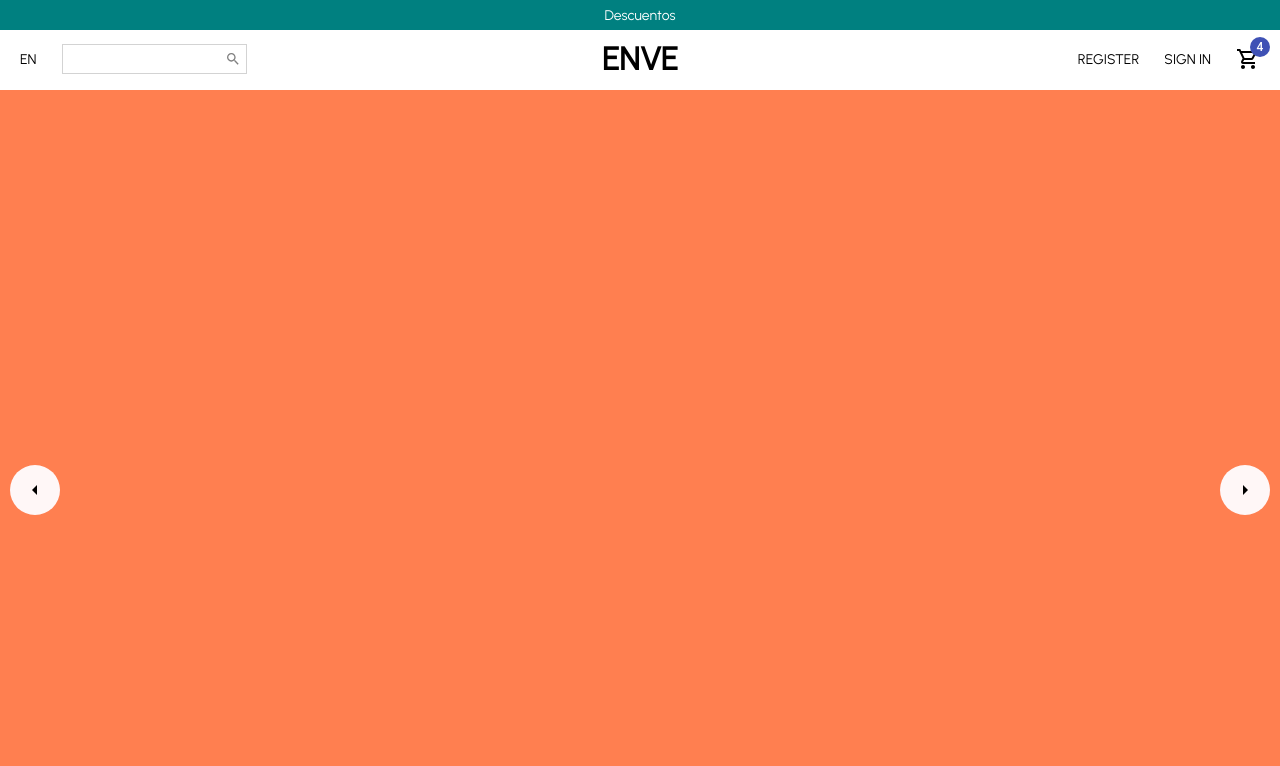
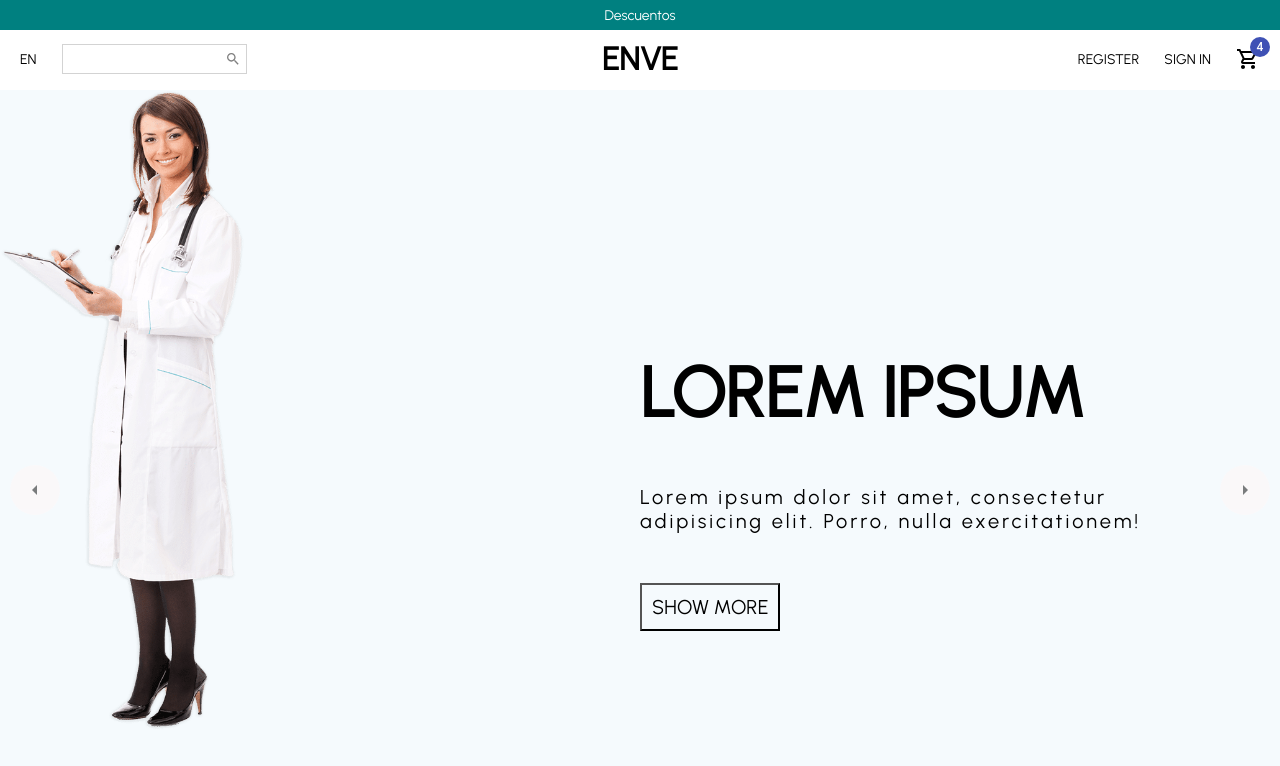
Before and after one commit to Ofiuco-13/MERN-Stack, a React (Create React App) app: page / in a window 1280 px wide. Shown: the top 766 px of the page. Built offline with nearby package versions, Linux system fonts and the light colour scheme.

Commit message:
Agrega container en el eje X

```diff
--- a/src/components/Slider.jsx
+++ b/src/components/Slider.jsx
@@ -2,13 +2,14 @@ import React from "react";
 import styled from "styled-components";
 import ArrowLeftOutlinedIcon from "@mui/icons-material/ArrowLeftOutlined";
 import ArrowRightOutlinedIcon from "@mui/icons-material/ArrowRightOutlined";
+import Doctora from "../images/doctora.png";
 
 const Container = styled.div`
   widht: 100%;
   height: 100vh;
   display: flex;
-  background-color: coral;
   position: relative;
+  overflow: hidden;
 `;
 
 const Arrow = styled.div`
@@ -25,15 +26,97 @@ const Arrow = styled.div`
   left: ${(props) => props.direction === "left" && "10px"};
   right: ${(props) => props.direction === "right" && "10px"};
   margin: auto;
+  cursor: pointer;
+  opacity: 0.5;
+  z-index: 2;
+`;
+
+const Wrapper = styled.div`
+  height: 100%;
+  display: flex;
+  transform: translateX(0vw);
+`;
+
+const Slide = styled.div`
+  width: 100vw;
+  height: 100vh;
+  display: flex;
+  align-items: center;
+  background-color: #${(props) => props.bg};
+`;
+
+const ImgContainer = styled.div`
+  height: 100%;
+  flex: 1;
+`;
+
+const Image = styled.img`
+  height: 80%;
+`;
+
+const InfoContainer = styled.div`
+  flex: 1;
+  padding: 50px;
+`;
+
+const Title = styled.h1`
+  font-size: 70px;
+`;
+
+const Desc = styled.p`
+  margin: 50px 0px;
+  font-size: 20px;
+  font-weight: 500;
+  letter-spacing: 3px;
+`;
+
+const Button = styled.button`
+  padding: 10px;
+  font-size: 20px;
+  background-color: transparent;
+  cursor: pointer;
 `;
 
 const Slider = () => {
+
+  const handleClick = (direction) => {
+
+  }
+
   return (
     <Container>
-      <Arrow direction="left">
+      <Arrow direction="left" onClick={() => handleClick("left")}>
         <ArrowLeftOutlinedIcon />
       </Arrow>
-      <Arrow direction="right">
+      <Wrapper>
+        <Slide bg="f5fafd">
+          <ImgContainer>
+            <Image src={Doctora} />
+          </ImgContainer>
+          <InfoContainer>
+            <Title>LOREM IPSUM</Title>
+            <Desc>
+              Lorem ipsum dolor sit amet, consectetur adipisicing elit. Porro,
+              nulla exercitationem!
+            </Desc>
+            <Button>SHOW MORE</Button>
+          </InfoContainer>
+        </Slide>
+        <Slide bg="fcf1ed">
+          <ImgContainer>
+            <Image src={Doctora} />
+          </ImgContainer>
+          <InfoContainer>
+            <Title>LOREM IPSUM</Title>
+            <Desc>
+              Lorem ipsum dolor sit amet, consectetur adipisicing elit. Porro,
+              nulla exercitationem!
+            </Desc>
+            <Button>SHOW MORE</Button>
+          </InfoContainer>
+        </Slide>
+      </Wrapper>
+      <Arrow direction="right" onClick={() => handleClick("right")}>
         <ArrowRightOutlinedIcon />
       </Arrow>
     </Container>
```
Also changed, not shown: src/images/doctora.png (added).
